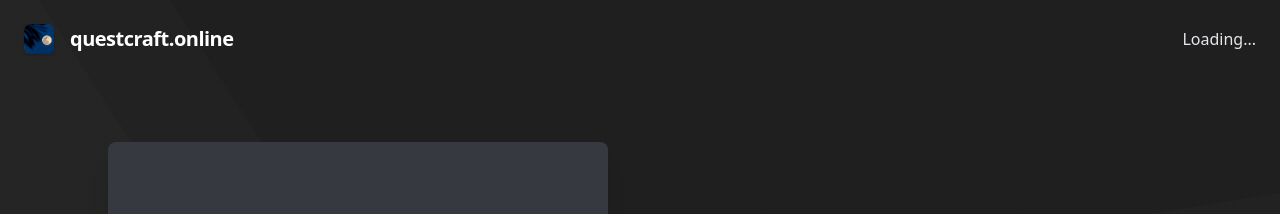
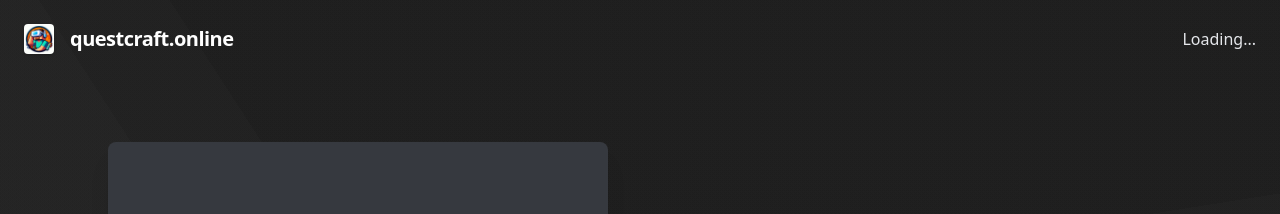
Before and after one commit to Questcraft-Online/questcraft-online.github.io, a Jekyll site: the page built from docs/index.md, in a window 1280 px wide. Shown: the top 214 px of the page. Built offline with Jekyll 4.4.1, drawn with Linux system fonts in a browser that asks for light colours; a script that is not in the unit is left out; comment, search, counter and statistics services are not loaded.

Commit message:
Update server icon

```diff
--- a/docs/_config.yml
+++ b/docs/_config.yml
@@ -3,7 +3,7 @@
 # Change "moonrise" to your repository name
 url: "https://info.questcraft.online"
 baseurl: ""
-siteIcon: /media/android-chrome-192x192.png
+siteIcon: /media/Server_icon.jpeg
 siteYear: 2024
 siteFooterlink: /about
 showinSearchEngines: true
```
Also changed, not shown: docs/media/Server_icon.jpeg (added).
